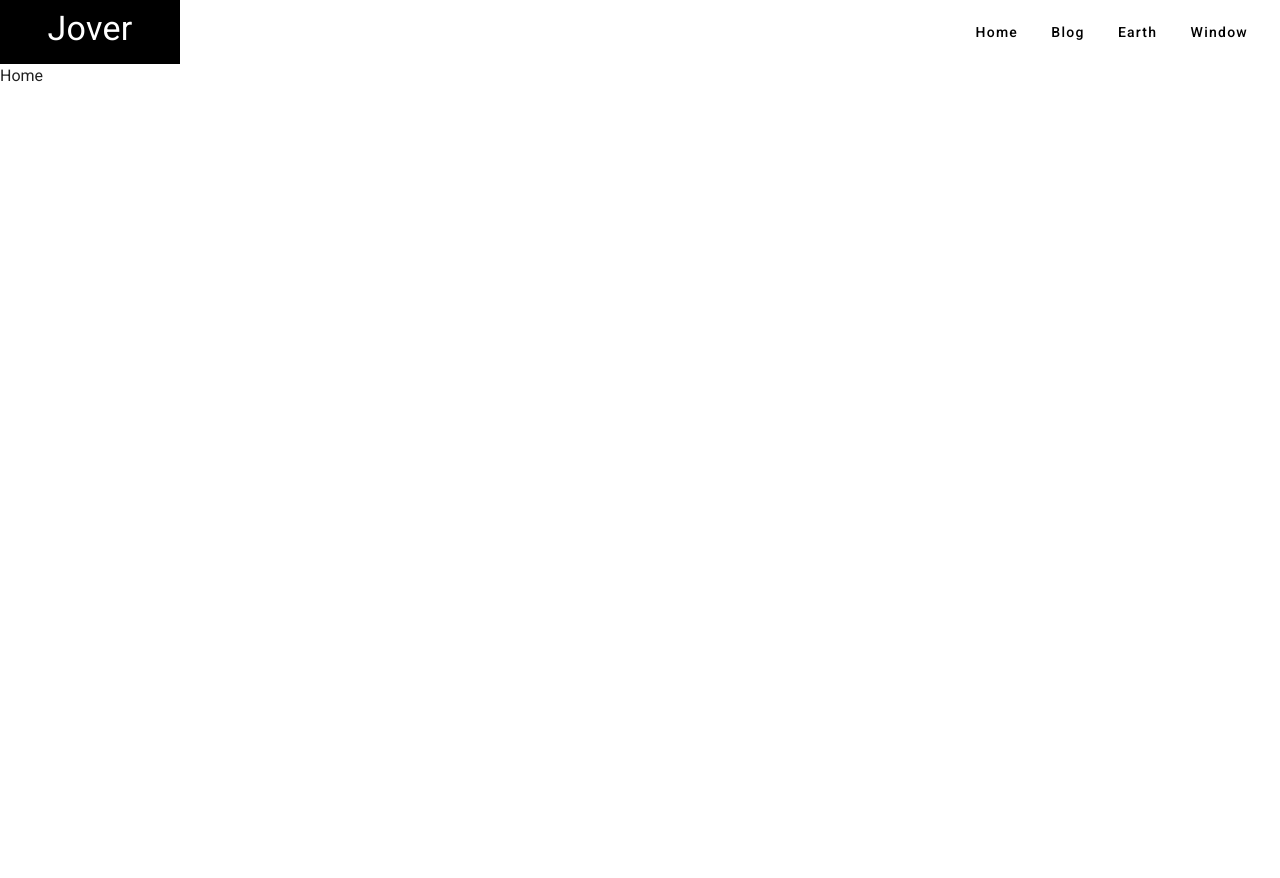
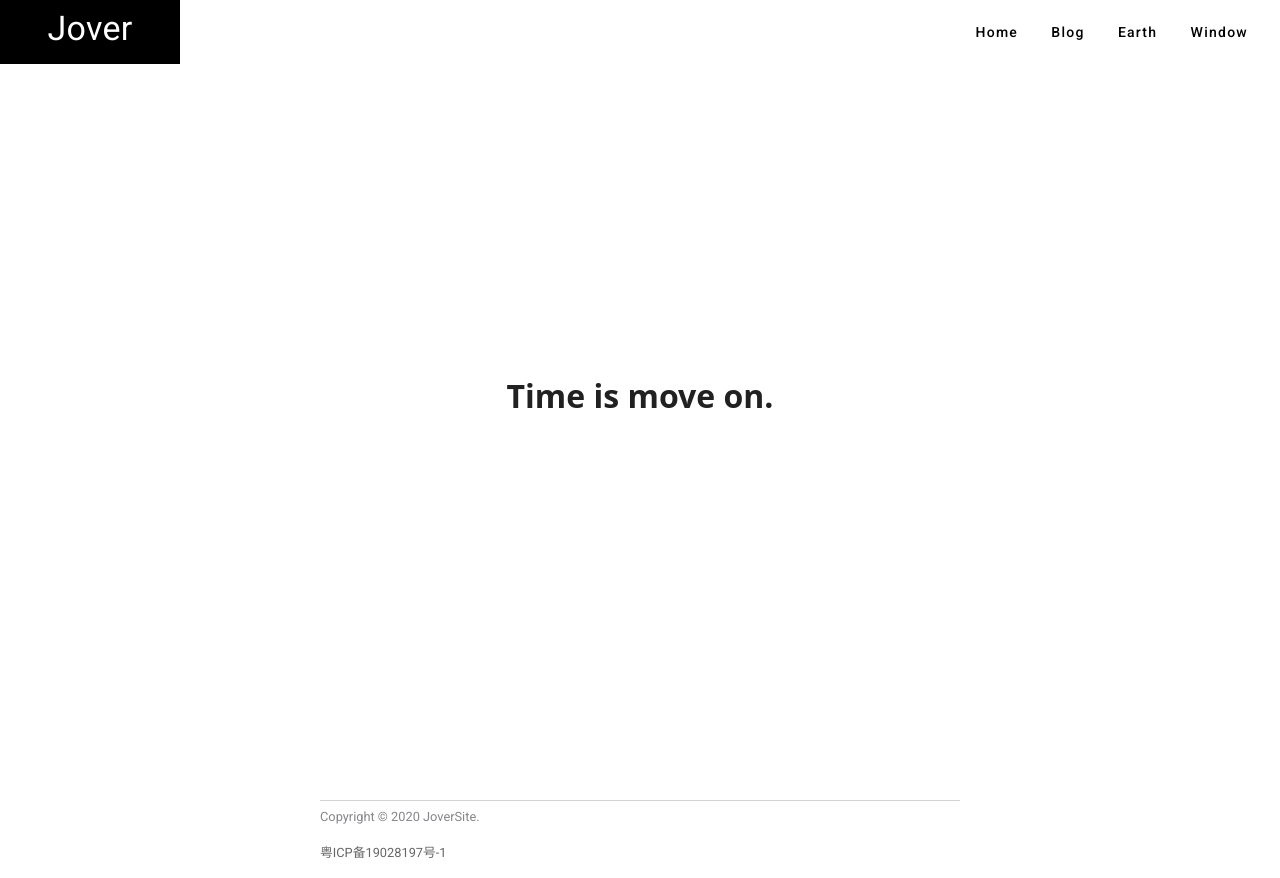
Before and after one commit to JoverSite/web-front, a Vue app: page / in a window 1280 px wide. Before the commit the page ends 800 px from the top, so only its background shows below. Built offline with nearby package versions, Linux system fonts and the light colour scheme.

Commit message:
feat(Home): add contents.
- copyright info.
- 备案信息.

```diff
--- a/src/views/Home/index.vue
+++ b/src/views/Home/index.vue
@@ -1,6 +1,14 @@
 <template>
-  <div>
-    Home
+  <div class="home">
+    <div class="home__title">
+      <h1>Time is move on.</h1>
+    </div>
+    <v-footer class="home__footer" color="white">
+      <div>
+        <span>Copyright © 2020 JoverSite.</span>
+      </div>
+      <a href="http://www.beian.miit.gov.cn">粤ICP备19028197号-1</a>
+    </v-footer>
   </div>
 </template>
 
@@ -14,5 +22,51 @@ export default class Home extends Vue {
 </script>
 
 <style lang="scss" scoped>
+.home {
+  display: flex;
+  flex-direction: column;
+  align-items: center;
+  height: 100%;
 
+  .home__title {
+    display: flex;
+    height: calc(100vh - 64px);
+    align-items: center;
+    justify-content: center;
+
+    > h1 {
+      font-family: 微软雅黑, "Noto Sans", "sans-serif";
+      margin-bottom: 72px;
+    }
+  }
+
+  .home__footer {
+    display: flex;
+    flex-direction: column;
+    align-items: start;
+    padding: 0 20rem;
+    width: 100%;
+    font-size: .8rem;
+
+    > div {
+      width: 100%;
+      border-top: 1px solid #d2d2d7;
+      padding-top: .4rem;
+
+      > span {
+        color: #86868b;
+      }
+    }
+
+    > a {
+      margin: 1rem 0;
+      text-decoration: none;
+      color: #666666;
+
+      &:hover {
+        text-decoration: underline;
+      }
+    }
+  }
+}
 </style>
```
